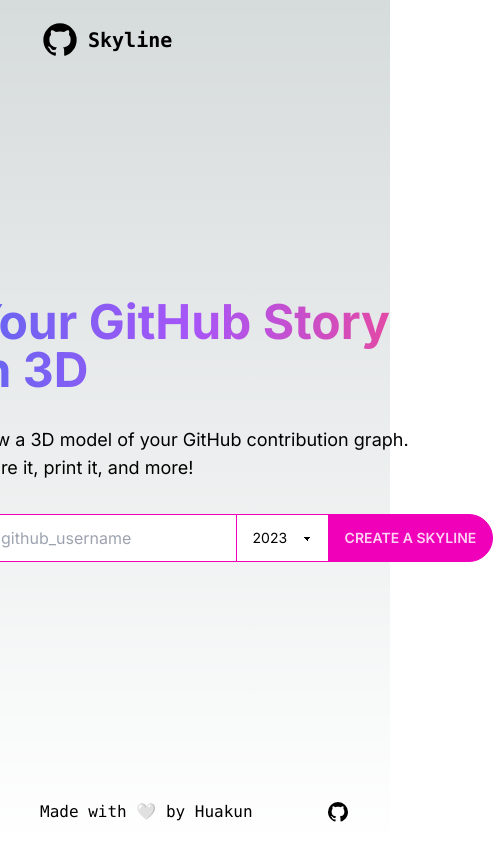
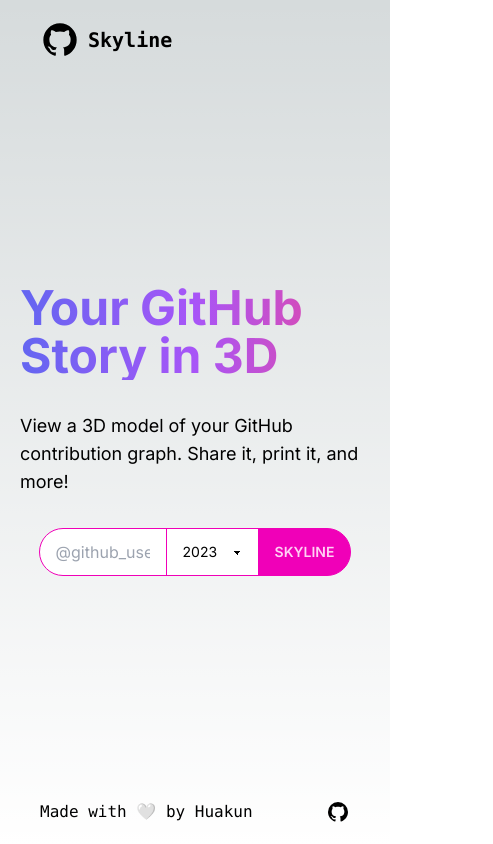
Before and after one commit to HuakunShen/git-skyline, a Next.js app in the folder apps/web/: page / in a window 390 px wide. Shown: the whole page, 493 px wide, since content can reach past the window. Built offline with nearby package versions, Linux system fonts and the light colour scheme.

Commit message:
Support small mobile screen

```diff
--- a/apps/web/src/app/page.tsx
+++ b/apps/web/src/app/page.tsx
@@ -1,6 +1,5 @@
 "use client";
 import { useRouter } from "next/navigation";
-import { useEffect, useState } from "react";
 import { GitProvider } from "@git-skyline/common";
 import { range } from "./lib/utils";
 import { useUserInputStore } from "@/app/lib/store";
@@ -24,7 +23,7 @@ export default function Home(): JSX.Element {
 
   return (
     <main className="h-full flex justify-center items-center ">
-      <div className="flex flex-col items-center space-y-8">
+      <div className="flex flex-col items-center space-y-8 px-5">
         <h1 className="text-5xl font-bold bg-gradient-to-r to-danger bg-clip-text text-transparent from-indigo-500 via-purple-500 to-pink-500">Your GitHub Story in 3D</h1>
 
         <p className="text-lg">
@@ -41,7 +40,7 @@ export default function Home(): JSX.Element {
           <div>
             <div>
               <input
-                className="input input-bordered join-item border border-secondary rounded-l-full"
+                className="input input-bordered join-item border border-secondary rounded-l-full w-32"
                 onChange={(e) => {
                   userInputStore.setUsername(e.target.value);
                 }}
@@ -66,7 +65,7 @@ export default function Home(): JSX.Element {
             onClick={go}
             type="submit"
           >
-            Create a Skyline
+            Skyline
           </button>
         </form>
       </div>
```
